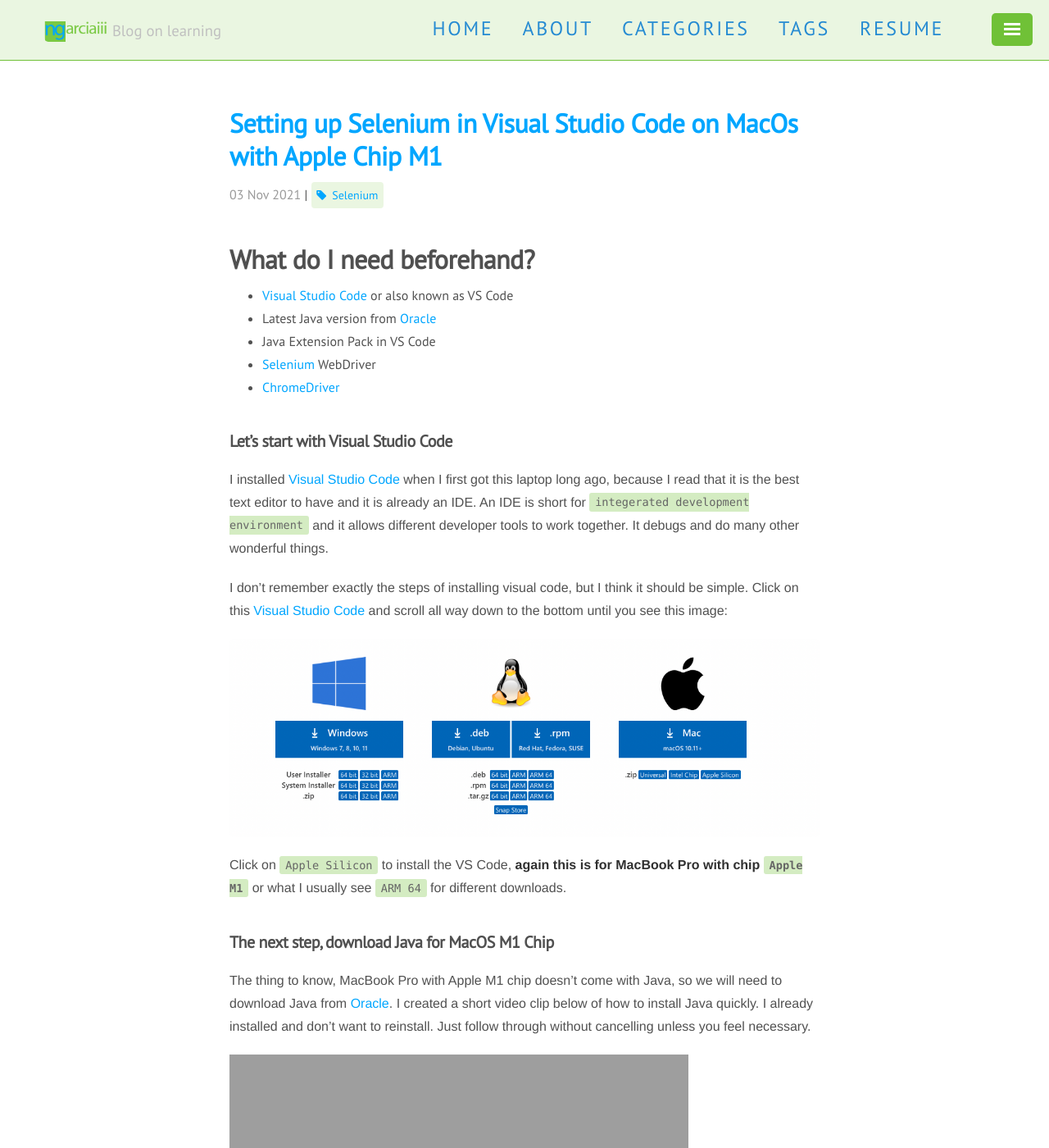
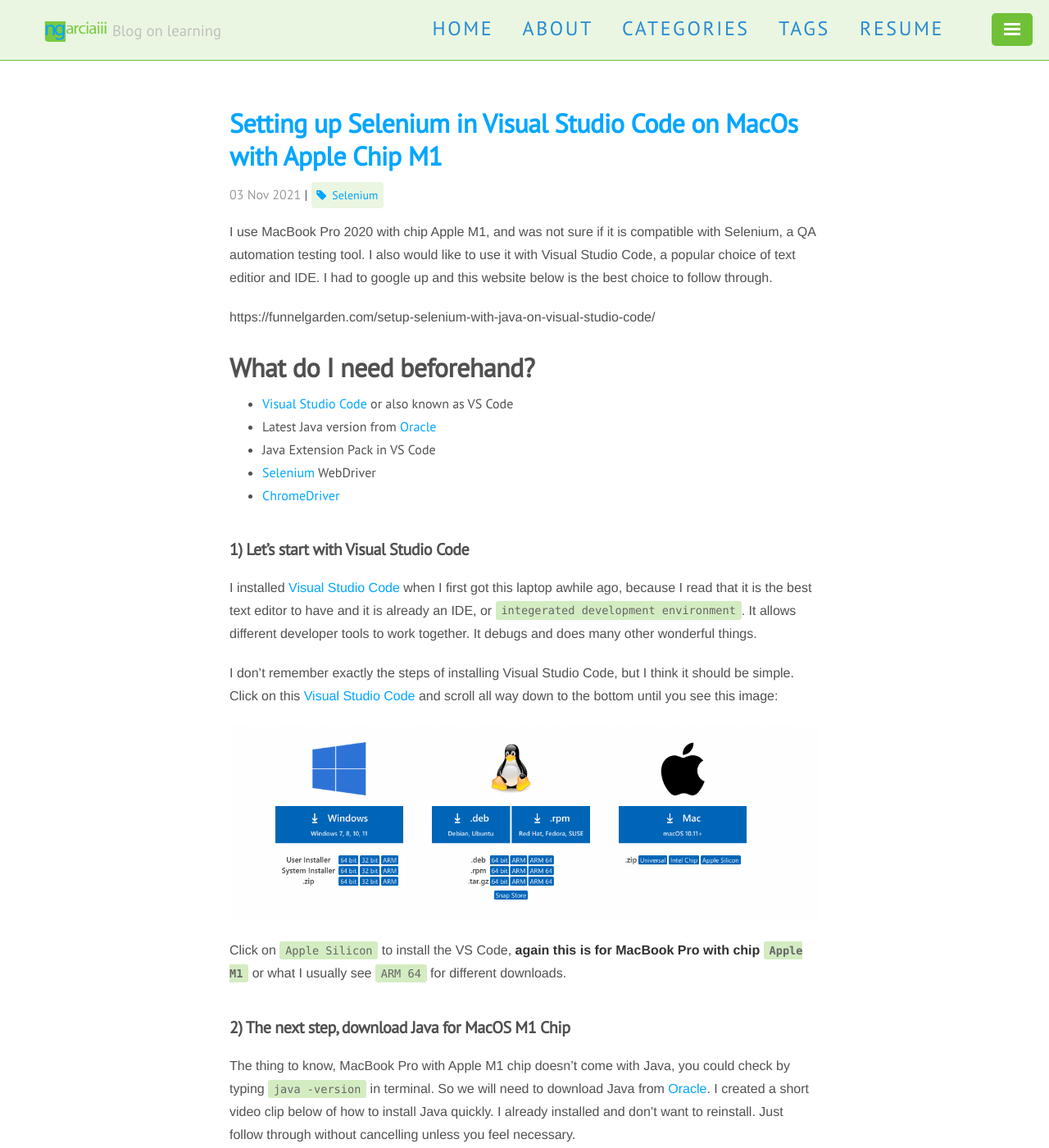
Before and after one commit to ngarciaiii/archived_blog, a Jekyll site: the page built from _posts/2021-11-03-Setting-up-Selenium-on-MacOS.markdown, in a window 1280 px wide and 1400 px high. Shown: the whole window at 82% size. Built offline with Jekyll 4.4.1, drawn with Linux system fonts in a browser that asks for light colours; nearby versions of some CDN libraries; comment, search, counter and statistics services are not loaded; some of the changed text lies outside the part shown; grey boxes are pictures that could not be loaded.

Commit message:
editing post 2021-11-03

```diff
--- a/_posts/2021-11-03-Setting-up-Selenium-on-MacOS.markdown
+++ b/_posts/2021-11-03-Setting-up-Selenium-on-MacOS.markdown
@@ -8,6 +8,11 @@
 comments: true
 ---
 
+I use MacBook Pro 2020 with chip Apple M1, and was not sure if it is compatible with Selenium, a QA automation testing tool. I also would like to use it with Visual Studio Code, a popular choice of text editior and IDE. I had to google up and this website below is the best choice to follow through.
+
+https://funnelgarden.com/setup-selenium-with-java-on-visual-studio-code/
+
+
 # What do I need beforehand?
 
 - [Visual Studio Code][Visual Studio Code] or also known as VS Code
@@ -17,25 +22,27 @@
 - [ChromeDriver][ChromeDriver]
 
 
-## Let's start with Visual Studio Code
+## 1) Let's start with Visual Studio Code
 
-I installed [Visual Studio Code][Visual Studio Code] when I first got this laptop long ago, because I read that it is the best text editor to have and it is already an IDE. An IDE is short for `integerated development environment` and it allows different developer tools to work together. It debugs and do many other wonderful things.
+I installed [Visual Studio Code][Visual Studio Code] when I first got this laptop awhile ago, because I read that it is the best text editor to have and it is already an IDE, or `integerated development environment`. It allows different developer tools to work together. It debugs and does many other wonderful things.
 
-I don't remember exactly the steps of installing visual code, but I think it should be simple. Click on this [Visual Studio Code][Visual Studio Code] and scroll all way down to the bottom until you see this image:
+I don't remember exactly the steps of installing Visual Studio Code, but I think it should be simple. Click on this [Visual Studio Code][Visual Studio Code] and scroll all way down to the bottom until you see this image:
 
 ![VS-ARM](/public/img/VS-ARM.png)
 
 Click on `Apple Silicon` to install the VS Code, <strong>again this is for MacBook Pro with chip `Apple M1` </strong> or what I usually see `ARM 64` for different downloads.
 
-## The next step, download Java for MacOS M1 Chip
+## 2) The next step, download Java for MacOS M1 Chip
 
-The thing to know, MacBook Pro with Apple M1 chip doesn't come with Java, so we will need to download Java from [Oracle][Oracle]. I created a short video clip below of how to install Java quickly. I already installed and don't want to reinstall. Just follow through without cancelling unless you feel necessary.
+The thing to know, MacBook Pro with Apple M1 chip doesn't come with Java, you could check by typing `java -version` in terminal. So we will need to download Java from [Oracle][Oracle]. I created a short video clip below of how to install Java quickly. I already installed and don't want to reinstall. Just follow through without cancelling unless you feel necessary.
 
 <iframe width="560" height="315" src="https://www.youtube.com/embed/ABbsylwIlF4" title="YouTube video player" frameborder="0" allow="accelerometer; autoplay; clipboard-write; encrypted-media; gyroscope; picture-in-picture" allowfullscreen></iframe>
+ <br>
+After installing Java SDK, open up terminal and then type either `java -version` or `javac -version` and it should show the version. `Javac` is java complier.  I forgot to add, it is possble to open up terminal in Visual Studio Code. I use terminals in Visual Studio Code to stay focused on whatever the projects I am working on. Visual Studio Code is changing things, more conventional.
 
-After installing Java SDK, open up terminal and then type `javac -version` and it should show the version.  I forgot to add, it is possble to open up terminal in Visual Studio Code. I use it to stay focused on the project. Visual Studio Code is changing things, more conventional
+## 3) Add Java Extension Pack in VS Code
 
-## Add Java Extension Pack in VS Code
+
 
 
 
```
